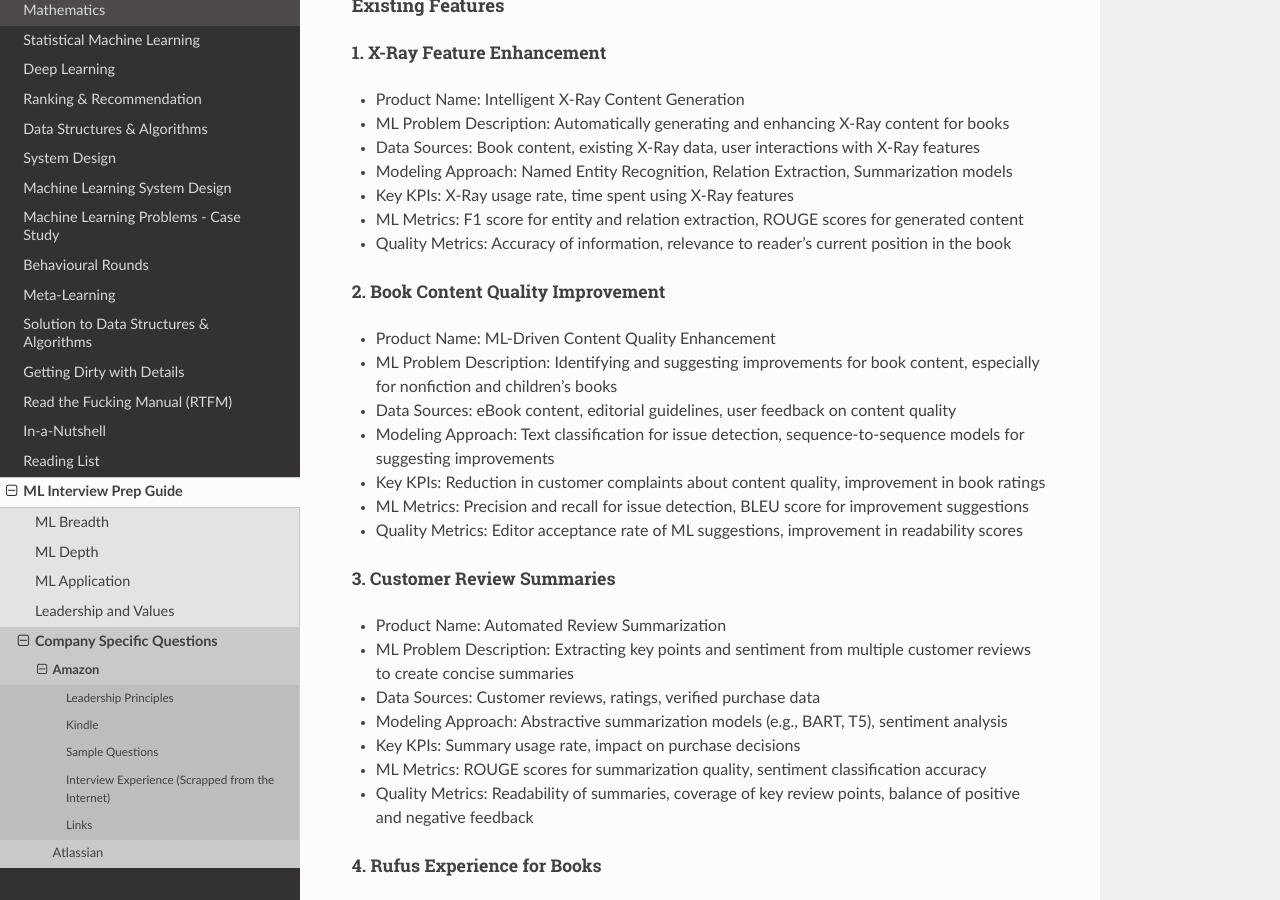
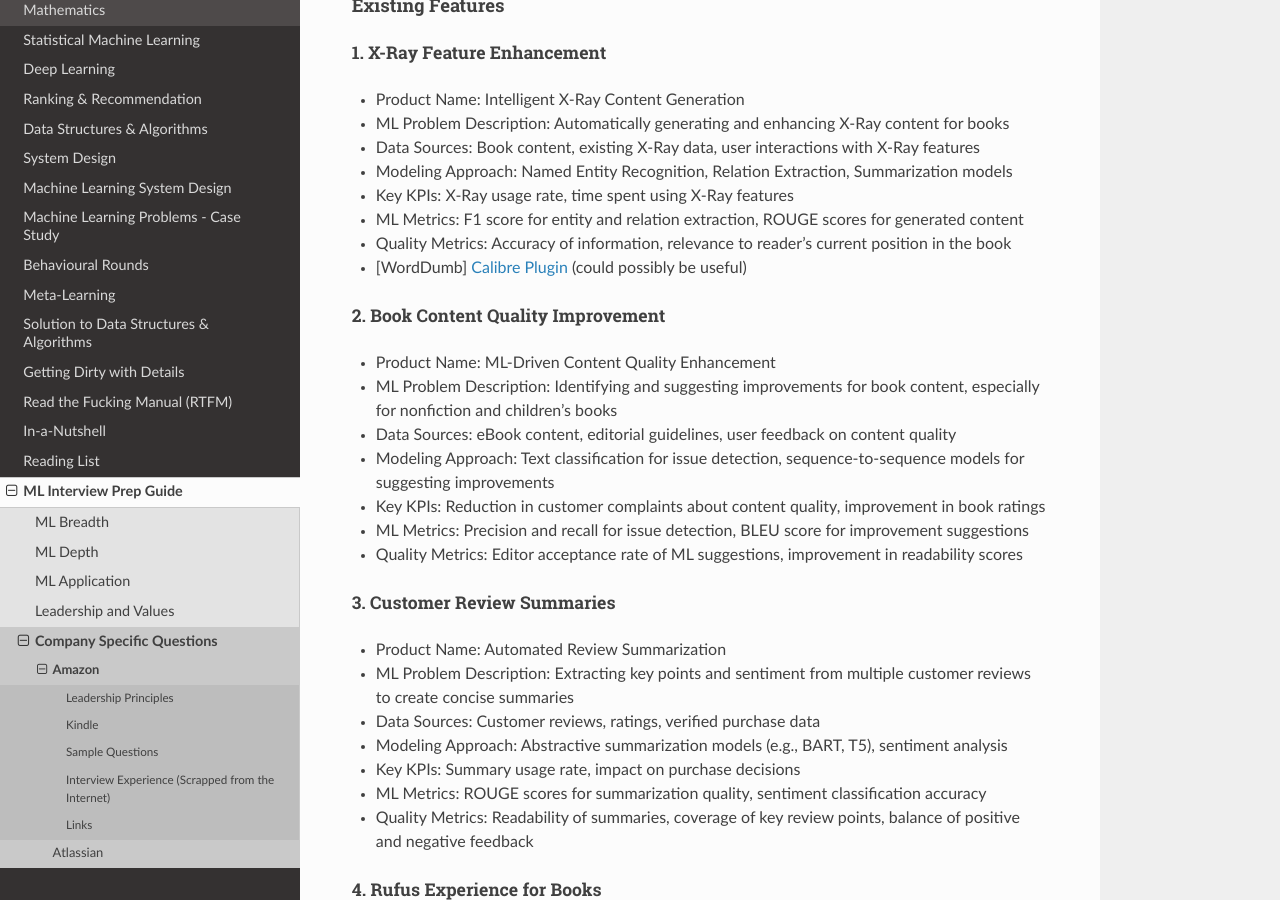
Before and after one commit to uselesstechjunks/leetcode, a Sphinx documentation site: the page built from docs/source/interviews/company/amzn.rst, in a window 1280 px wide and 900 px high, scrolled down 3545 px. Built offline with Sphinx 7.4.7 and the Read the Docs theme 2.0.0, drawn with Linux system fonts in a browser that asks for light colours.

Commit message:
Update amzn.rst (#298)

```diff
--- a/docs/source/interviews/company/amzn.rst
+++ b/docs/source/interviews/company/amzn.rst
@@ -126,6 +126,7 @@ Existing Features
 - Key KPIs: X-Ray usage rate, time spent using X-Ray features
 - ML Metrics: F1 score for entity and relation extraction, ROUGE scores for generated content
 - Quality Metrics: Accuracy of information, relevance to reader's current position in the book
+- [WordDumb] `Calibre Plugin <https://xxyzz.github.io/WordDumb/index.html>`_ (could possibly be useful)
 
 2. Book Content Quality Improvement
 ^^^^^^^^^^^^^^^^^^^^^^^^^^^^^^^^^^^^^^^^^^^^^^^^^^^^^^^^^^^^^^^^^^^^^^^^^^
```
